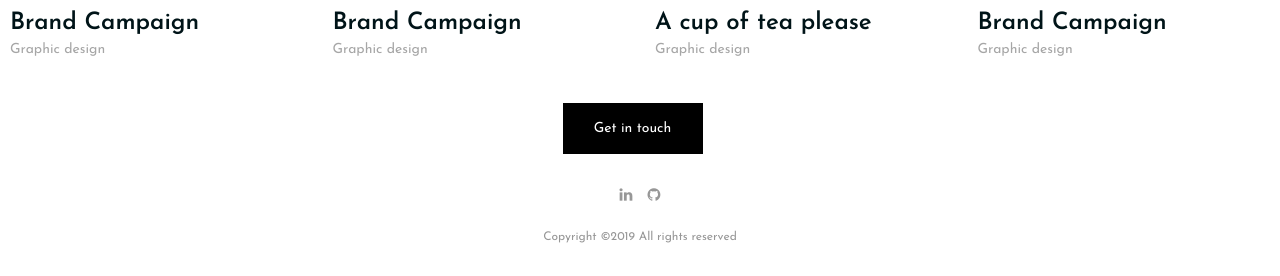
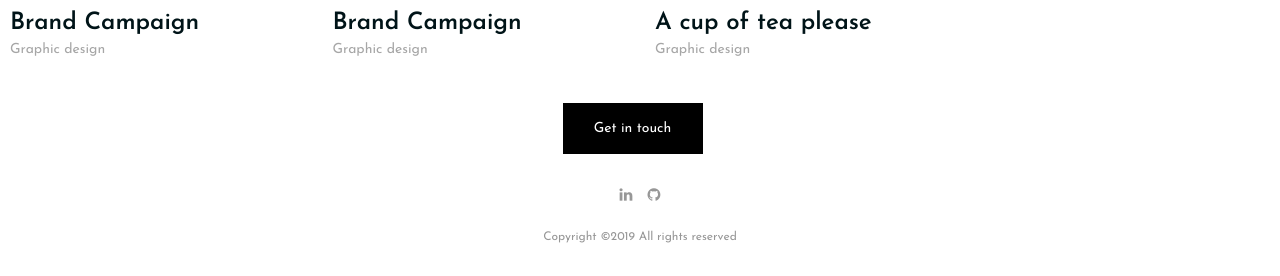
Before and after one commit to JSpenced/TatRec, a Flask app: page / in a window 1280 px wide. Shown: the part 1664-1940 px from the top of the page. Run offline with Flask 2, Linux system fonts and the light colour scheme; some libraries are stand-ins or nearby versions.

Commit message:
Remove sixth recommendation div tag (only return 5 recs)

```diff
--- a/tatrec/templates/index.html
+++ b/tatrec/templates/index.html
@@ -137,17 +137,6 @@
 						<p>Graphic design</p>
 					</div>
 				</div>
-				<div class="mix col-md-6 col-lg-3 brand">
-					<a href={{img_rec6}} class="portfolio-item pi-style2 set-bg" data-setbg={{img_rec6}}>
-						<div class="pi-inner">
-							<h2>+ See Project</h2>
-						</div>
-					</a>
-					<div class="portfolio-meta">
-						<h2>Brand Campaign</h2>
-						<p>Graphic design</p>
-					</div>
-				</div>
 			</div>
 		</div>
 	</section>
```
